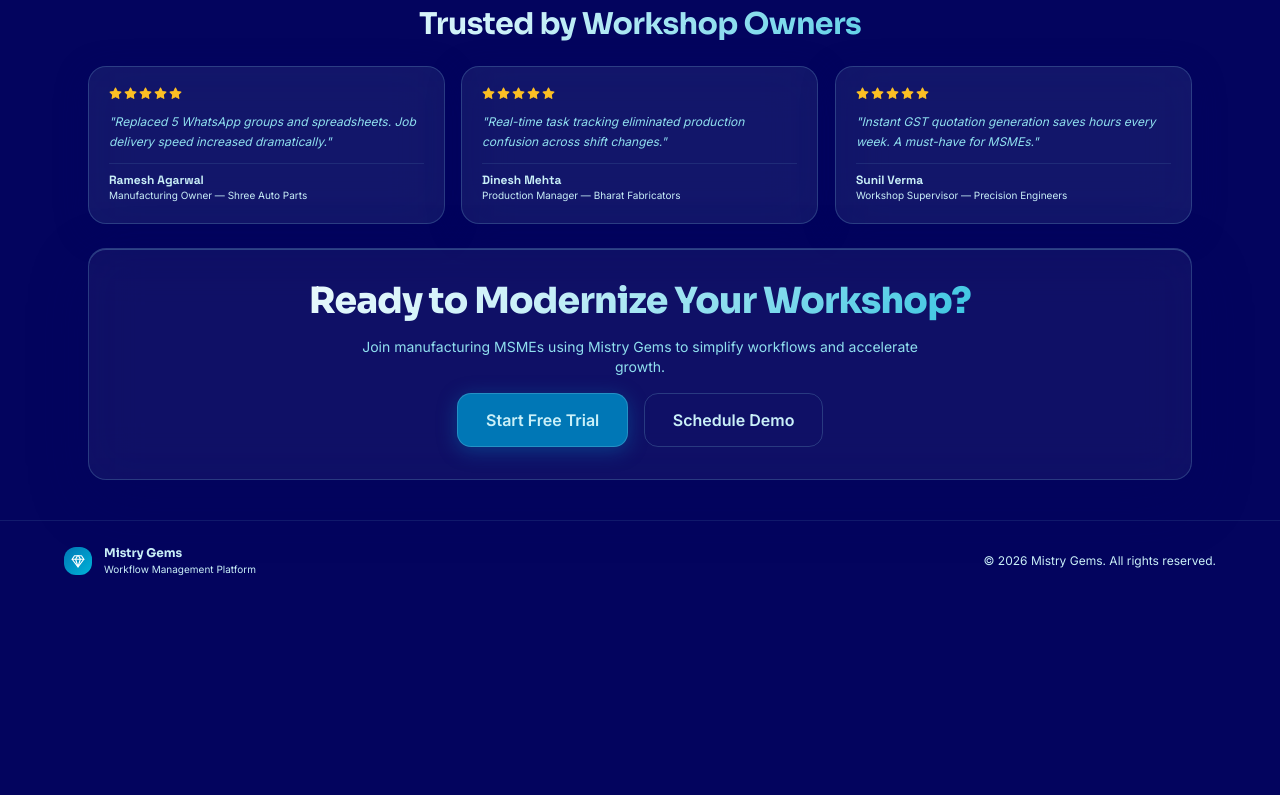
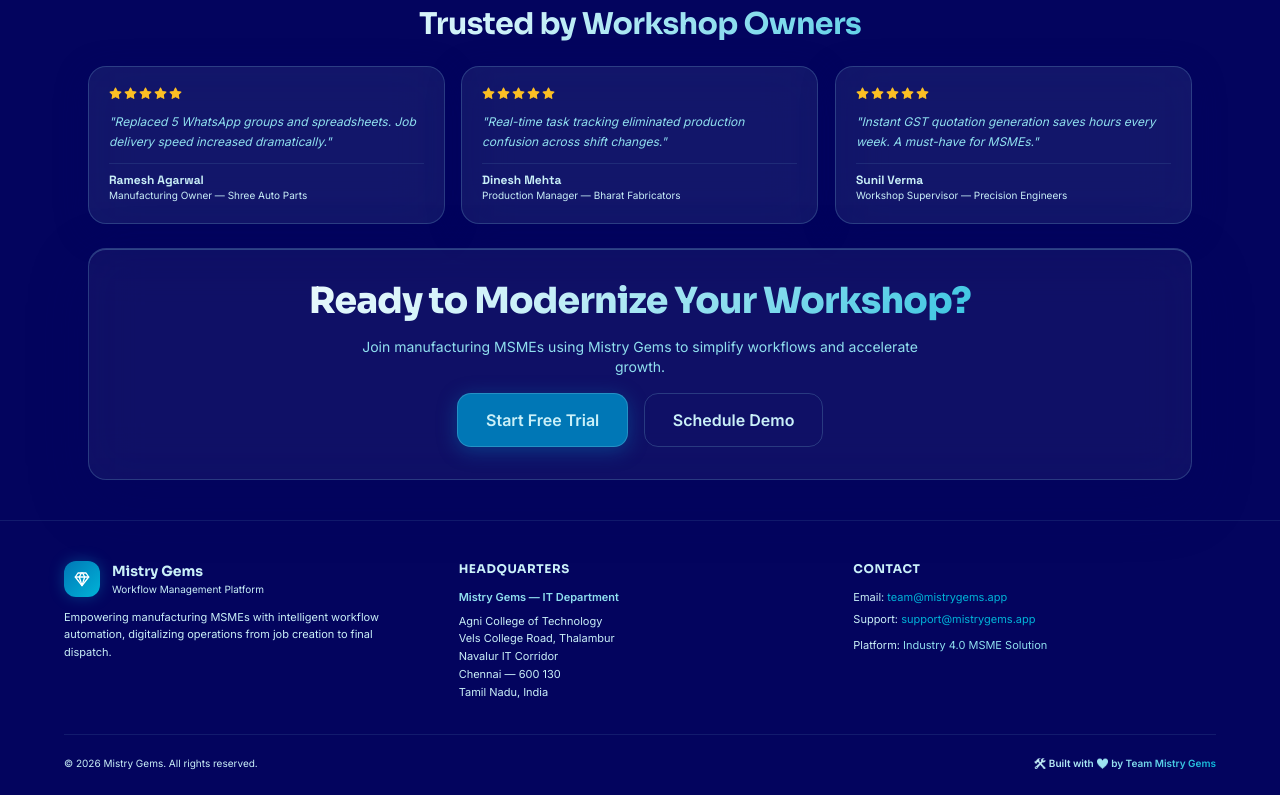
Before and after one commit to Saisidd05/Mistrygems_prototype, a React (Vite) app: page / in a window 1280 px wide. Shown: the part 1530-2325 px from the top of the page. Before the commit the page ends 2131 px from the top, so only its background shows below. Built offline with nearby package versions, Linux system fonts and the light colour scheme.

Commit message:
feat: add rich footer with HQ address, contact and team credit

```diff
--- a/src/pages/Landing.tsx
+++ b/src/pages/Landing.tsx
@@ -201,20 +201,76 @@ export function Landing() {
       </section>
 
       {/* Footer */}
-      <footer className="border-t border-glass/10 py-6 px-6 text-xs text-glass-dim">
-        <div className="max-w-6xl mx-auto flex flex-col sm:flex-row items-center justify-between gap-4">
-          <div className="flex items-center gap-3">
-            <div className="w-7 h-7 rounded-xl bg-gradient-to-br from-[#0077B6] to-[#00B4D8] flex items-center justify-center">
-              <Gem size={14} className="text-white" />
+      <footer className="border-t border-glass/10 pt-10 pb-6 px-6 text-xs text-glass-dim">
+        <div className="max-w-6xl mx-auto">
+
+          {/* 3-column grid */}
+          <div className="grid grid-cols-1 sm:grid-cols-3 gap-8 mb-8">
+
+            {/* Brand */}
+            <div className="space-y-3">
+              <div className="flex items-center gap-3">
+                <div className="w-9 h-9 rounded-xl bg-gradient-to-br from-[#0077B6] to-[#00B4D8] flex items-center justify-center shadow-glow-sm">
+                  <Gem size={16} className="text-white" />
+                </div>
+                <div>
+                  <p className="font-bold text-highlight font-sora text-sm">Mistry Gems</p>
+                  <p className="text-[10px]">Workflow Management Platform</p>
+                </div>
+              </div>
+              <p className="leading-relaxed text-[11px] max-w-xs">
+                Empowering manufacturing MSMEs with intelligent workflow automation, digitalizing operations from job creation to final dispatch.
+              </p>
             </div>
-            <div>
-              <p className="font-bold text-highlight font-sora text-xs">Mistry Gems</p>
-              <p className="text-[10px]">Workflow Management Platform</p>
+
+            {/* Headquarters Address */}
+            <div className="space-y-2">
+              <h4 className="font-bold text-highlight font-sora text-xs uppercase tracking-wider mb-3">Headquarters</h4>
+              <p className="font-semibold text-glass text-[11px]">Mistry Gems — IT Department</p>
+              <p className="leading-relaxed text-[11px]">
+                Agni College of Technology<br />
+                Vels College Road, Thalambur<br />
+                Navalur IT Corridor<br />
+                Chennai — 600 130<br />
+                Tamil Nadu, India
+              </p>
+            </div>
+
+            {/* Contact */}
+            <div className="space-y-2">
+              <h4 className="font-bold text-highlight font-sora text-xs uppercase tracking-wider mb-3">Contact</h4>
+              <div className="space-y-1.5 text-[11px]">
+                <p>
+                  <span className="text-glass-dim">Email: </span>
+                  <a href="mailto:team@mistrygems.app" className="text-accent hover:text-highlight transition-colors">
+                    team@mistrygems.app
+                  </a>
+                </p>
+                <p>
+                  <span className="text-glass-dim">Support: </span>
+                  <a href="mailto:support@mistrygems.app" className="text-accent hover:text-highlight transition-colors">
+                    support@mistrygems.app
+                  </a>
+                </p>
+                <p className="pt-1">
+                  <span className="text-glass-dim">Platform: </span>
+                  <span className="text-glass">Industry 4.0 MSME Solution</span>
+                </p>
+              </div>
             </div>
           </div>
-          <p>© {new Date().getFullYear()} Mistry Gems. All rights reserved.</p>
+
+          {/* Bottom Bar */}
+          <div className="border-t border-glass/10 pt-5 flex flex-col sm:flex-row items-center justify-between gap-2">
+            <p className="text-[10px]">© {new Date().getFullYear()} Mistry Gems. All rights reserved.</p>
+            <p className="text-[10px] gradient-text font-semibold">
+              🛠️ Built with ❤️ by Team Mistry Gems
+            </p>
+          </div>
+
         </div>
       </footer>
+
     </div>
   )
 }
```
